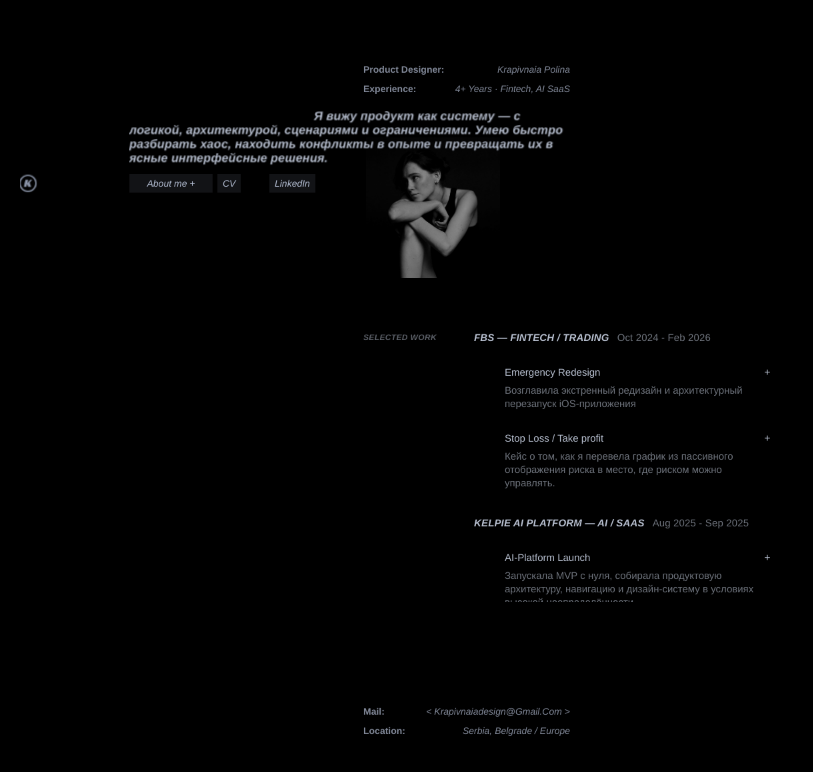
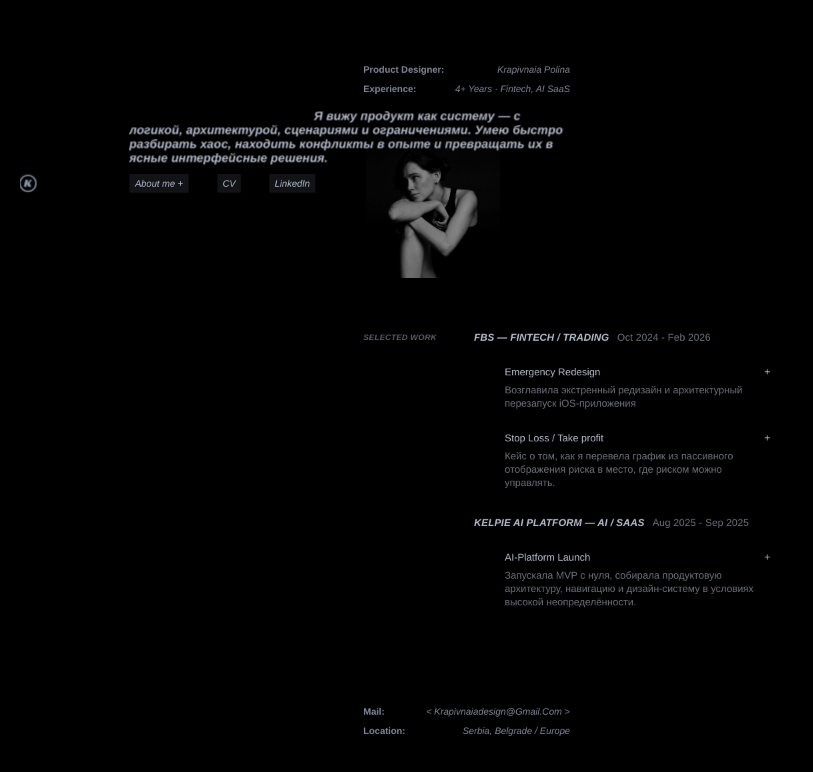
Before and after one commit to krapivnaiadesign-hue/vibecoding-starter, a website built with Vite: page index.html in a window 1280 px wide. Shown: the whole page, without its empty margins (0-813 px from the left). Built offline with nearby package versions, Linux system fonts and the light colour scheme.

Commit message:
Обновил стили для кнопки "Обо мне" и группы "Выбранные работы": изменены размеры и поведение элементов, улучшена видимость при взаимодействии. Удалены неиспользуемые стили для списка работ.

```diff
--- a/index.html
+++ b/index.html
@@ -63,7 +63,7 @@
             <button
               id="aboutToggleButton"
               type="button"
-              class="about-toggle-motion intro-menu-btn absolute left-[194px] top-[201px] z-[40] flex h-[28px] w-[125px] cursor-pointer items-center justify-center border-0 bg-[rgba(179,189,210,0.1)] px-[8px] py-[4px] text-[14px] leading-[20px] text-[#b3bdd2] [font-family:var(--font-intro)]"
+              class="about-toggle-motion intro-menu-btn absolute left-[194px] top-[201px] z-[40] flex h-[28px] w-[89px] cursor-pointer items-center justify-center border-0 bg-[rgba(179,189,210,0.1)] px-[8px] py-[4px] text-[14px] leading-[20px] text-[#b3bdd2] [font-family:var(--font-intro)]"
               aria-expanded="false"
               aria-label="Open about section"
             >
@@ -164,7 +164,7 @@
 
             <div
               id="selectedWorkMotionGroup"
-              class="intro-motion pointer-events-auto absolute left-[545px] top-[436px] z-[20] flex h-[406px] w-[614px] items-start overflow-hidden"
+              class="intro-motion pointer-events-auto absolute left-[545px] top-[436px] z-[20] flex h-[406px] w-[614px] items-start overflow-visible"
             >
               <p
                 id="selectedWorkLabel"
@@ -174,7 +174,7 @@
               </p>
               <div
                 id="selectedWorkList"
-                class="ml-[56px] flex h-[406px] min-h-0 w-[448px] flex-col gap-[40px] overflow-y-auto overscroll-contain"
+                class="ml-[56px] flex w-[448px] shrink-0 flex-col gap-[40px]"
               ></div>
             </div>
           </section>
--- a/style.css
+++ b/style.css
@@ -131,10 +131,12 @@
 }
 
 #aboutToggleButton {
+  width: 89px;
   transform: translate3d(0, 0, 0);
   transition:
     transform var(--about-motion-duration) var(--intro-motion-ease),
-    opacity var(--intro-opacity-duration) var(--intro-motion-ease);
+    opacity var(--intro-opacity-duration) var(--intro-motion-ease),
+    width var(--about-motion-duration) var(--intro-motion-ease);
 }
 
 .intro-menu-btn {
@@ -162,7 +164,6 @@
 #selectedWorkMotionGroup {
   transform: translate3d(0, 0, 0);
   opacity: 1;
-  overflow: hidden;
 }
 
 #aboutPage[data-about-open="true"] #aboutPanel {
@@ -178,25 +179,8 @@
   overflow: visible;
 }
 
-#selectedWorkList {
-  scrollbar-width: thin;
-  scrollbar-color: rgba(179, 189, 210, 0.15) transparent;
-}
-
-#selectedWorkList::-webkit-scrollbar {
-  width: 4px;
-}
-
-#selectedWorkList::-webkit-scrollbar-track {
-  background: transparent;
-}
-
-#selectedWorkList::-webkit-scrollbar-thumb {
-  background: rgba(179, 189, 210, 0.15);
-  border-radius: 2px;
-}
-
 #aboutPage[data-about-open="true"] #aboutToggleButton {
+  width: 125px;
   transform: translate3d(var(--about-toggle-shift-x), 0, 0);
 }
 
```
